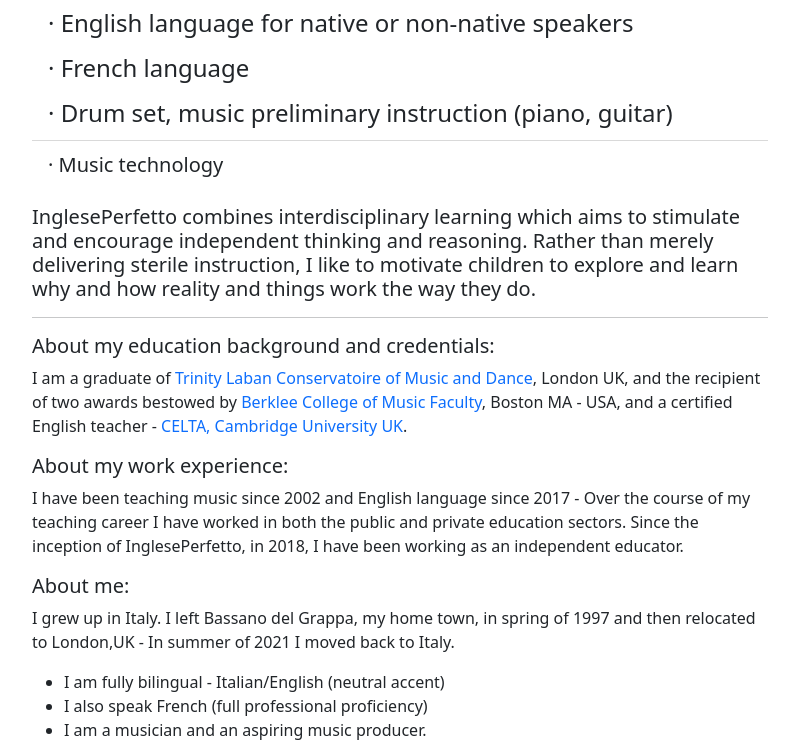
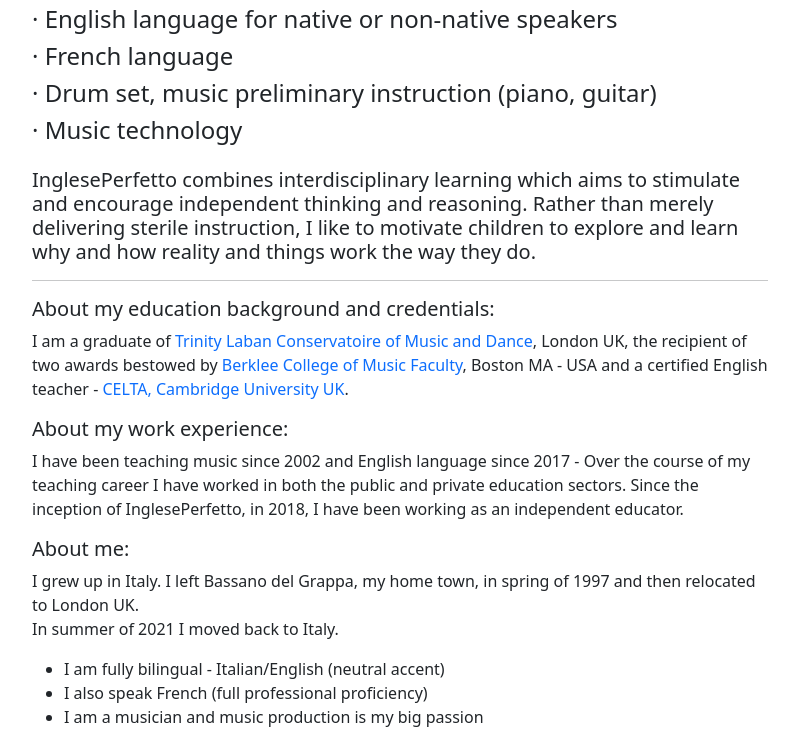
Before and after one commit to viaora/ingleseperfetto, a plain HTML site: page index.html in a window 1280 px wide. Shown: the part 1258-2004 px from the top of the page, without its empty margins (240-1039 px from the left). Drawn offline with nearby package versions, Linux system fonts and the light colour scheme.

Commit message:
copy update

```diff
--- a/index.html
+++ b/index.html
@@ -100,17 +100,16 @@
                 <div class="col-lg-8">
                     <h2 class="display-6 mb-5"><strong>Welcome to InglesePerfetto!</strong></h2>
                     <p class="h4">My name is Mauro Marion Bizzotto. </br>
-                        I am an experienced tutor and the founder of InglesePerfetto. The prime focus of my work is
+                        I am an experienced tutor and the founder of InglesePerfetto. </br>
+                        The prime focus of my work is
                         child development. </br></br>
                         At its core InglesePerfetto provides learning for an array of subjects: </br></br></p>
 
                     <div>
-                        <a class="h4 dropdown-item" href="#">· English language for native or non-native speakers</a>
-                        <a class="h4 dropdown-item" href="#">· French language</a>
-                        <a class="h4 dropdown-item" href="#">· Drum set, music preliminary instruction (piano,
-                            guitar)</a>
-                        <div class="dropdown-divider"></div>
-                        <a class="h5 dropdown-item" href="https://viaora.com" target="_blank">· Music technology</a>
+                        <p class="h4">· English language for native or non-native speakers</p>
+                        <p class="h4">· French language</p>
+                        <p class="h4">· Drum set, music preliminary instruction (piano, guitar)</p>
+                        <p class="h4">· Music technology</p>
                     </div>
 
                     <p class="mt-4 h5">InglesePerfetto combines interdisciplinary learning which aims to stimulate and
@@ -122,9 +121,8 @@
                     <h5 class="mt-1">About my education background and credentials:</h5>
 
                     <p>I am a graduate of <a href="https://www.trinitylaban.ac.uk" target="_blank">Trinity Laban
-                            Conservatoire of Music and Dance</a>, London UK, and
-                        the recipient of two awards bestowed by <a href="https://college.berklee.edu/faculty"
-                            target="_blank">Berklee College of Music Faculty</a>, Boston MA - USA, and a certified
+                            Conservatoire of Music and Dance</a>, London UK, the recipient of two awards bestowed by <a href="https://college.berklee.edu/faculty"
+                            target="_blank">Berklee College of Music Faculty</a>, Boston MA - USA and a certified
                         English teacher - <a
                             href="https://www.cambridgeenglish.org/teaching-english/teaching-qualifications/celta/"
                             target="_blank"> CELTA, Cambridge University UK</a>.</p>
@@ -137,11 +135,12 @@
                     <h5 class="mt-1">About me:</h5>
 
                     <p>I grew up in Italy. I left Bassano del Grappa, my home town, in spring of 1997 and then relocated
-                        to London,UK - In summer of 2021 I moved back to Italy.</p>
+                        to London UK. <br />
+                        In summer of 2021 I moved back to Italy.</p>
                     <ul>
                         <li>I am fully bilingual - Italian/English (neutral accent)</li>
                         <li>I also speak French (full professional proficiency)</li>
-                        <li>I am a musician and an aspiring music producer.</li>
+                        <li>I am a musician and music production is my big passion</li>
                     </ul>
                 </div>
             </div>
```
